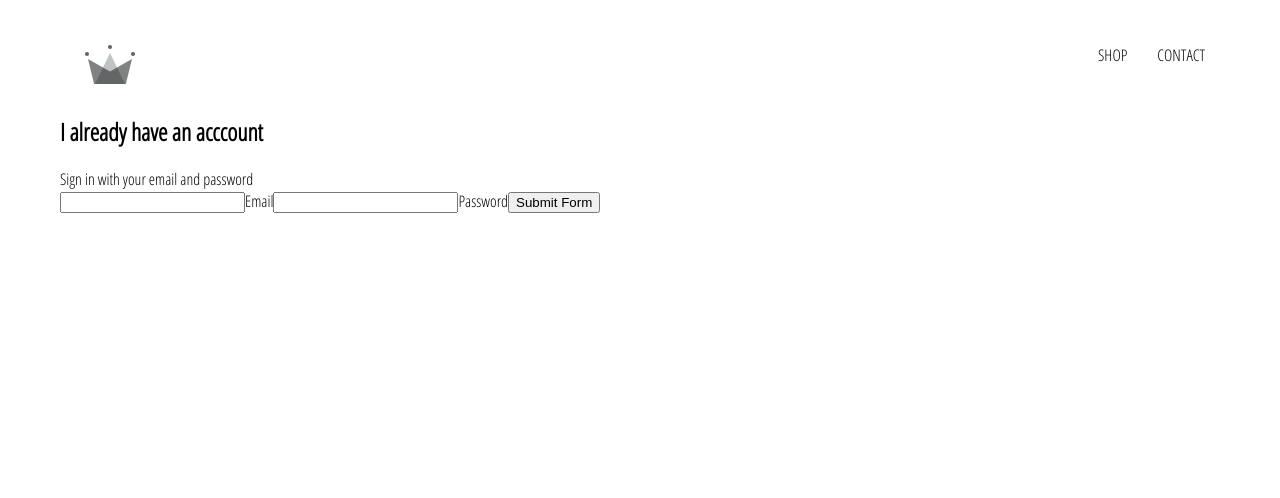
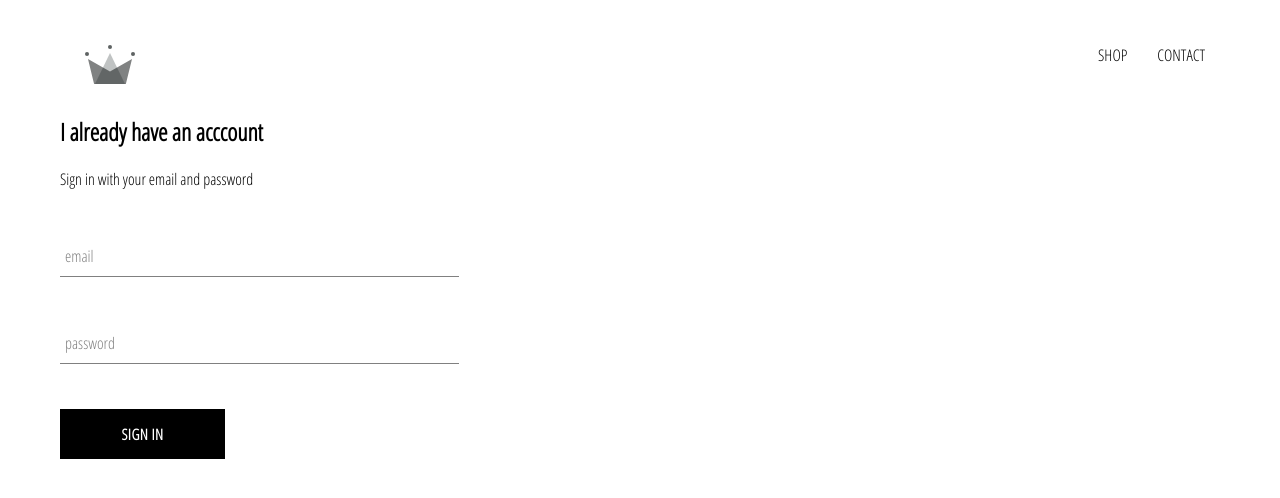
Before and after one commit to hplive/e-store-clothing, a React (Create React App) app: page /signin in a window 1280 px wide. Shown: the top 498 px of the page. Built offline with nearby package versions, Linux system fonts and the light colour scheme.

Commit message:
custombuttom

```diff
--- /dev/null
+++ b/src/components/custom-button/custom-button.component.jsx
@@ -0,0 +1,11 @@
+import React from 'react';
+
+import './custom-button.styles.scss'
+
+const CustomButton = ({children, ...otherProps}) =>(
+    <button className='custom-button' {...otherProps}>
+        {children}
+    </button>
+)
+
+export default CustomButton;
--- /dev/null
+++ b/src/components/custom-button/custom-button.styles.scss
@@ -0,0 +1,22 @@
+.custom-button {
+    min-width: 165px;
+    width: auto;
+    height: 50px;
+    letter-spacing: 0.5px;
+    line-height: 50px;
+    padding: 0 35px 0 35px;
+    font-size: 15px;
+    background-color: black;
+    color: white;
+    text-transform: uppercase;
+    font-family: 'Open Sans Condensed';
+    font-weight: bolder;
+    border: none;
+    cursor: pointer;
+
+    &:hover {
+      background-color: white;
+      color: black;
+      border: 1px solid black;
+    }
+  }
--- /dev/null
+++ b/src/components/form-input/form-input.component.jsx
@@ -0,0 +1,20 @@
+import React from 'react';
+
+import './form-input.styles.scss';
+
+const FormInput = ({ handleChange, label, ...otherProps }) => (
+  <div className='group'>
+    <input className='form-input' onChange={handleChange} {...otherProps} />
+    {label ? (
+      <label
+        className={`${
+          otherProps.value.length ? 'shrink' : ''
+        } form-input-label`}
+      >
+        {label}
+      </label>
+    ) : null}
+  </div>
+);
+
+export default FormInput;
--- /dev/null
+++ b/src/components/form-input/form-input.styles.scss
@@ -0,0 +1,54 @@
+$sub-color: grey;
+$main-color: black;
+
+@mixin shrinkLabel {
+  top: -14px;
+  font-size: 12px;
+  color: $main-color;
+}
+
+.group {
+  position: relative;
+  margin: 45px 0;
+
+  .form-input {
+    background: none;
+    background-color: white;
+    color: $sub-color;
+    font-size: 18px;
+    padding: 10px 10px 10px 5px;
+    display: block;
+    width: 100%;
+    border: none;
+    border-radius: 0;
+    border-bottom: 1px solid $sub-color;
+    margin: 25px 0;
+
+    &:focus {
+      outline: none;
+    }
+
+    &:focus ~ .form-input-label {
+      @include shrinkLabel();
+    }
+  }
+
+  input[type='password'] {
+    letter-spacing: 0.3em;
+  }
+
+  .form-input-label {
+    color: $sub-color;
+    font-size: 16px;
+    font-weight: normal;
+    position: absolute;
+    pointer-events: none;
+    left: 5px;
+    top: 10px;
+    transition: 300ms ease all;
+
+    &.shrink {
+      @include shrinkLabel();
+    }
+  }
+}
--- a/src/components/sign-in/sign-in.component.jsx
+++ b/src/components/sign-in/sign-in.component.jsx
@@ -1,47 +1,54 @@
 import React from 'react';
-import SignInAndSignUpPage from '../sign-in-and-sign-up/sign-in-and-sign-up.components';
+import FormInput from "../form-input/form-input.component";
+import CustomButton from "../custom-button/custom-button.component";
+
 import './sign-in.styles.scss';
 
-class SignIn extends React.Component{
-    constructor(props){
+class SignIn extends React.Component {
+    constructor(props) {
         super(props);
 
-        this.state={
-            email:  '',
-            password:''
+        this.state = {
+            email: '',
+            password: ''
         }
     }
 
-    handleSubmit = event =>{
+    handleSubmit = event => {
         event.preventDefault();
 
-        this.setState({email:'',password:''});
+        this.setState({ email: '', password: '' });
     }
 
-    handleChange = event=>{
-        const{value,name}=event.target;
-        this.setState({[name]:value});
+    handleChange = event => {
+        const { value, name } = event.target;
+        this.setState({ [name]: value });
     }
 
-    render(){
-        return(
+    render() {
+        return (
             <div className='sign-in'>
                 <h2>I already have an acccount</h2>
                 <span>Sign in with your email and password</span>
                 <form onSubmit={this.handleSubmit}>
-                    <input name="email"  type="email" onChange={this.handleChange} value={this.state.email} required/>
-                    <label>Email</label>
-                    <input
+                    <FormInput
+                        name="email"
+                        type="email"
+                        handleChange={this.handleChange}
+                        value={this.state.email}
+                        label="email"
+                        required
+                    />
+                    <FormInput
                         name="password"
                         type="password"
                         value={this.state.password}
-                        onChange={this.handleChange}
+                        label="password"
+                        handleChange={this.handleChange}
                         required
 
                     />
-                    <label>Password</label>
-
-                    <input type="submit" value="Submit Form" />
+                    <CustomButton type='submit'>SIGN IN</CustomButton>
                 </form>
             </div>
         )
--- a/src/components/sign-in/sign-in.styles.scss
+++ b/src/components/sign-in/sign-in.styles.scss
@@ -0,0 +1,3 @@
+.sign-in{
+    width: 30vw;
+}
```
